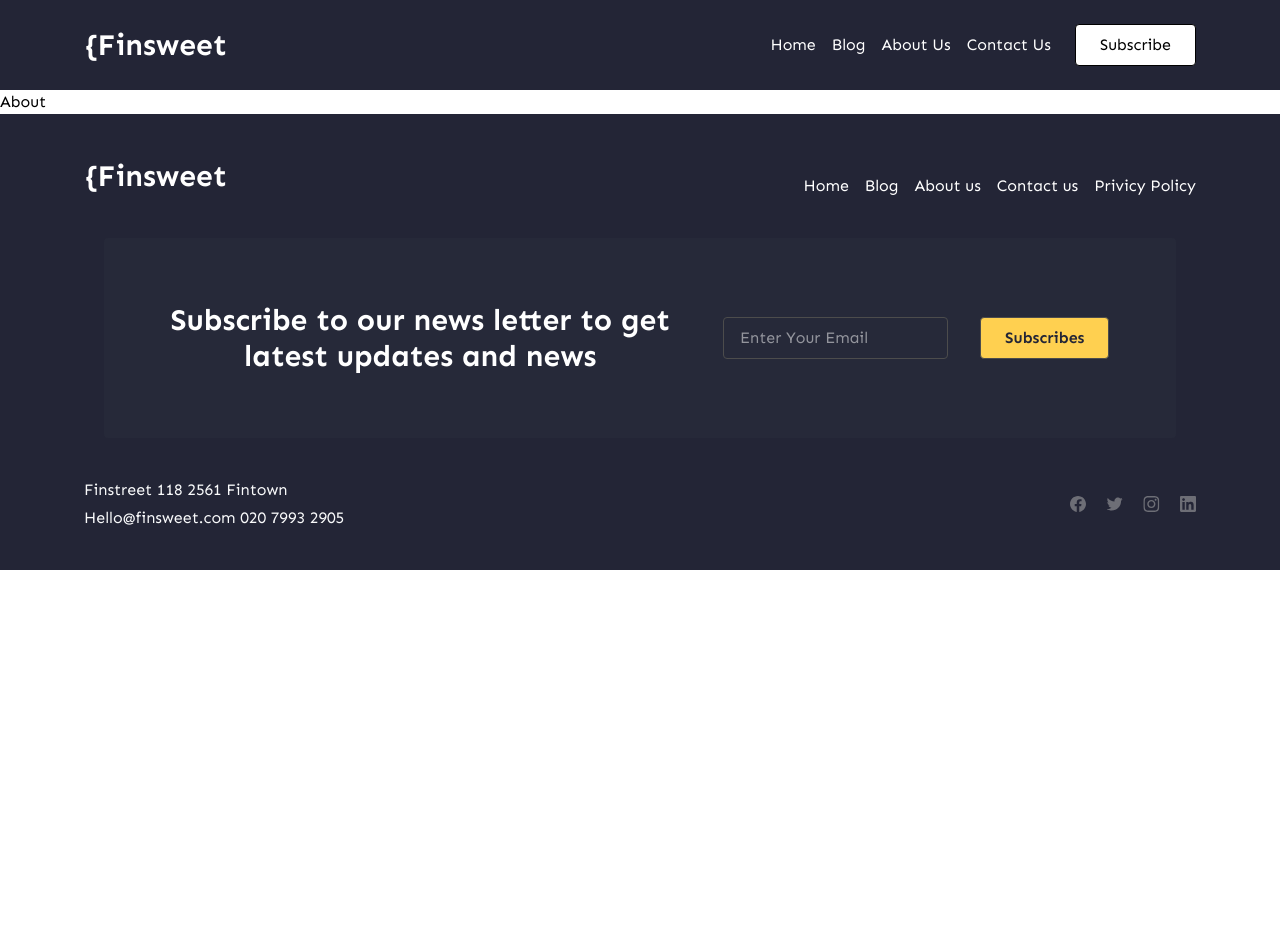
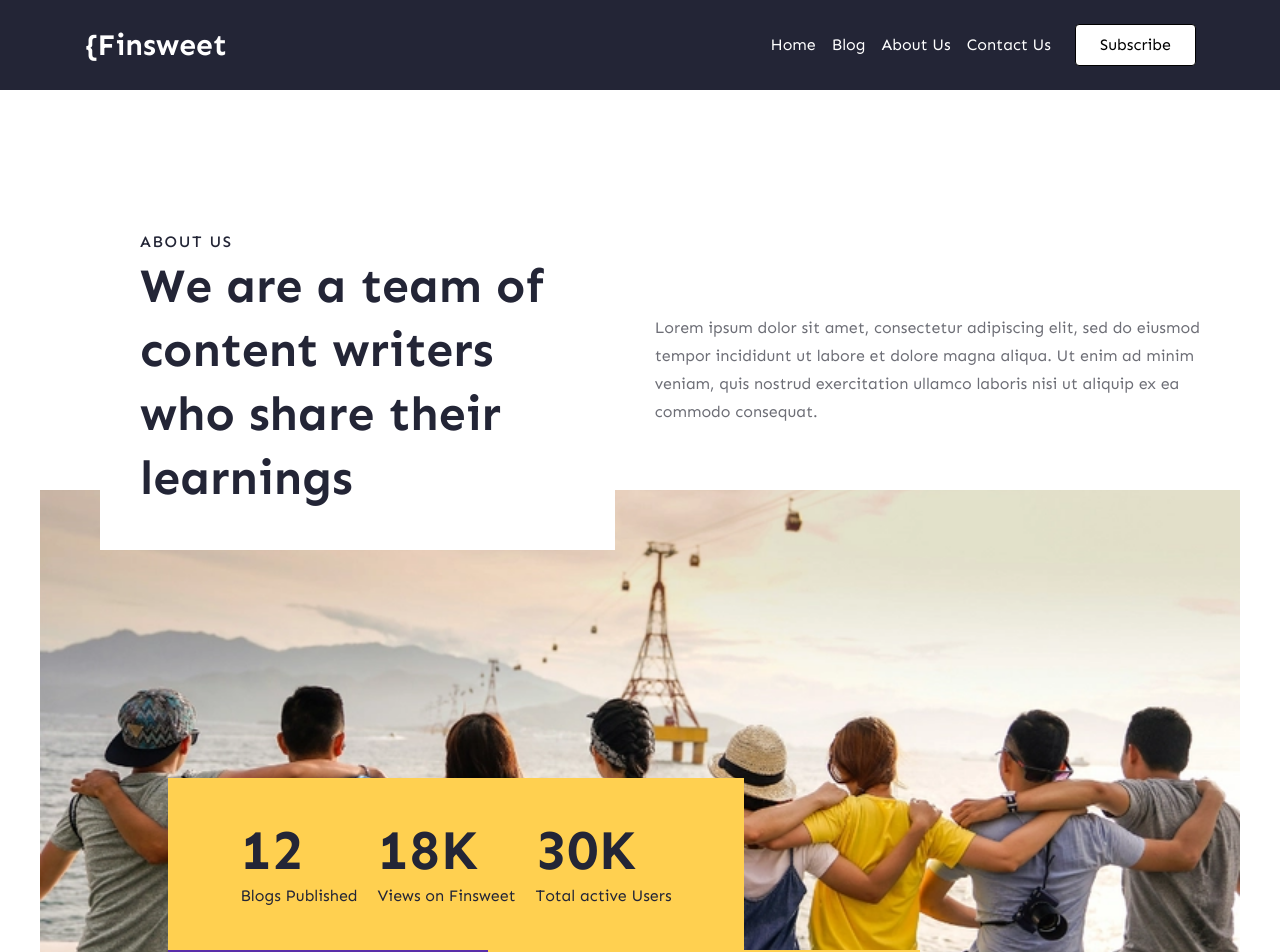
Before and after one commit to Shantanu143/blog-website, a React (Vite) app in the folder client/: page /about in a window 1280 px wide. Shown: the top 952 px of the page. Before the commit the page ends 800 px from the top, so only its background shows below. Built offline with nearby package versions, Linux system fonts and the light colour scheme.

Commit message:
about page header deskstop view created

```diff
--- /dev/null
+++ b/client/src/components/AboutHeader.jsx
@@ -0,0 +1,62 @@
+import img from "../assets/aboutHeader.webp";
+
+const AboutHeader = () => {
+  const states = [
+    {
+      number: "12",
+      title: "Blogs Published",
+    },
+    {
+      number: "18K",
+      title: "Views on Finsweet",
+    },
+    {
+      number: "30K",
+      title: "Total active Users",
+    },
+  ];
+
+  return (
+    <div className="mx-10 my-20 h-screen">
+      <div className="flex items-center justify-center p-5 -mb-20 ">
+        <div className="max-w-xl z-10 bg-white mx-10 p-10">
+          <span className="uppercase cap-3">About us</span>
+          <h2 className="h1 ">
+            We are a team of content writers who share their learnings
+          </h2>
+        </div>
+        <div className="max-w-xl">
+          <p className="body-1">
+            Lorem ipsum dolor sit amet, consectetur adipiscing elit, sed do
+            eiusmod tempor incididunt ut labore et dolore magna aliqua. Ut enim
+            ad minim veniam, quis nostrud exercitation ullamco laboris nisi ut
+            aliquip ex ea commodo consequat.
+          </p>
+        </div>
+      </div>
+      <div className="">
+        <img className="w-full max-h-[30rem] object-cover" src={img} alt="" />
+        <div className="relative -top-48  md:ml-32 ml-20 md:mr-80 mr-24">
+          <div className="bg-[#FFD050] px-8 py-10 max-w-xl">
+            <div className=" flex items-center justify-center gap-5">
+              {states.map((data, index) => (
+                <div
+                  className="flex flex-col items-start justify-center"
+                  key={index}
+                >
+                  <span className="display"> {data.number}</span>
+                  <span className="body-1 text-[#232536]">{data.title}</span>
+                </div>
+              ))}
+            </div>
+          </div>
+          <div className="bg-[#FFD050] relative   flex justify-start">
+            <span className="bg-[#592EA9] h-5 md:w-80 w-28 inline-block "></span>
+          </div>
+        </div>
+      </div>
+    </div>
+  );
+};
+
+export default AboutHeader;
--- a/client/src/components/Catagory.jsx
+++ b/client/src/components/Category.jsx
@@ -1,4 +1,4 @@
-const Catagory = () => {
+const Category = () => {
   return (
     <div className="my-20">
       <h2 className="h2 text-center">Choose A Catagory</h2>
@@ -37,4 +37,4 @@ const Catagory = () => {
   );
 };
 
-export default Catagory;
+export default Category;
--- a/client/src/index.css
+++ b/client/src/index.css
@@ -8,7 +8,7 @@
 
 @layer components {
   .display {
-    @apply font-bold text-[2.5rem] leading-[3rem] sm:text-[3rem] sm:leading-[3.5rem] md:text-[3.5rem] md:leading-[4rem];
+    @apply font-bold text-[#232536] text-[2.5rem] leading-[3rem] sm:text-[3rem] sm:leading-[3.5rem] md:text-[3.5rem] md:leading-[4rem];
   }
   .h1 {
     @apply font-bold text-[#232536] text-[2rem] leading-[2.5rem] sm:text-[2.5rem] sm:leading-[3rem] md:text-[3rem] md:leading-[4rem];
@@ -41,7 +41,7 @@
     @apply font-medium leading-5 tracking-widest text-[#592EA9] uppercase;
   }
   .cap-3 {
-    @apply font-medium leading-5 tracking-widest text-[#232536];
+    @apply font-medium leading-5 tracking-widest  text-[#232536];
   }
 }
 
--- a/client/src/pages/About.jsx
+++ b/client/src/pages/About.jsx
@@ -1,8 +1,11 @@
+import AboutHeader from "../components/AboutHeader";
 
 const About = () => {
   return (
-    <div>About</div>
-  )
-}
+    <div>
+      <AboutHeader />
+    </div>
+  );
+};
 
-export default About
+export default About;
--- a/client/src/pages/Blog.jsx
+++ b/client/src/pages/Blog.jsx
@@ -1,6 +1,6 @@
 import AllPosts from "../components/AllPosts";
 import BlogHeader from "../components/BlogHeader";
-import Catagory from "../components/Catagory";
+import Category from "../components/Category";
 import JoinOurTeam from "../components/JoinOurTeam";
 
 const Blog = () => {
@@ -8,7 +8,7 @@ const Blog = () => {
     <>
       <BlogHeader />
       <AllPosts />
-      <Catagory />
+      <Category />
       <JoinOurTeam />
     </>
   );
--- a/client/src/pages/Home.jsx
+++ b/client/src/pages/Home.jsx
@@ -1,6 +1,6 @@
 import AboutComponet from "../components/AboutComponet";
 import Authors from "../components/Authors";
-import Catagory from "../components/Catagory";
+import Category from "../components/Category";
 import FeaturedBrand from "../components/FeaturedBrand";
 import FeacturedPost from "../components/FeaturedPost";
 import Header from "../components/Header";
@@ -14,7 +14,7 @@ const Home = () => {
       <Header />
       <FeacturedPost />
       <AboutComponet />
-      <Catagory />
+      <Category />
       <WhyWeStarted />
       <Authors />
       <FeaturedBrand />
```
Also changed, not shown: client/src/assets/aboutHeader.webp (added).
